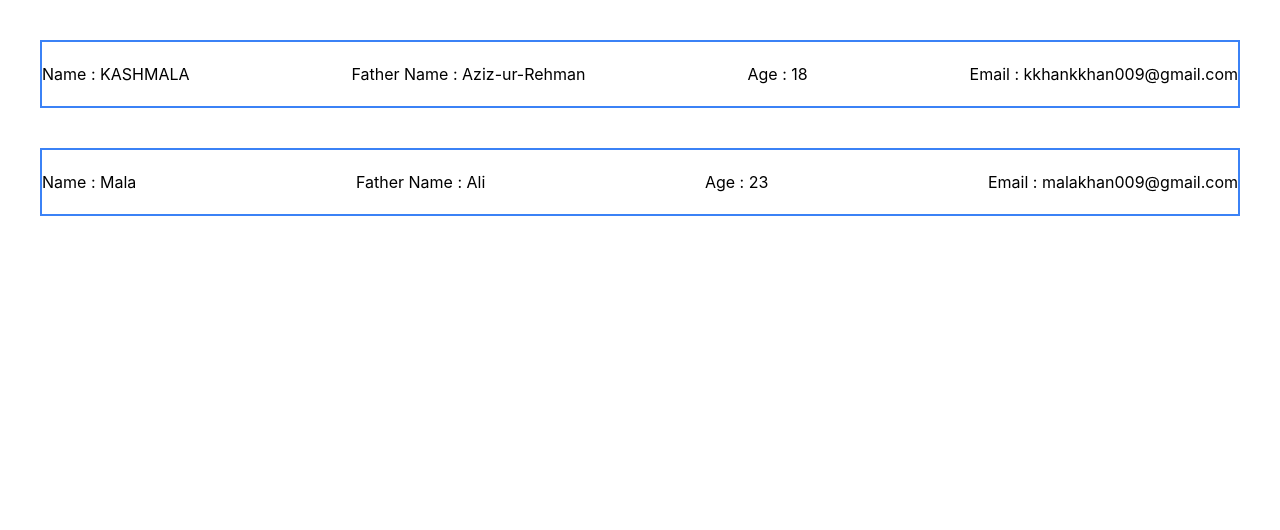
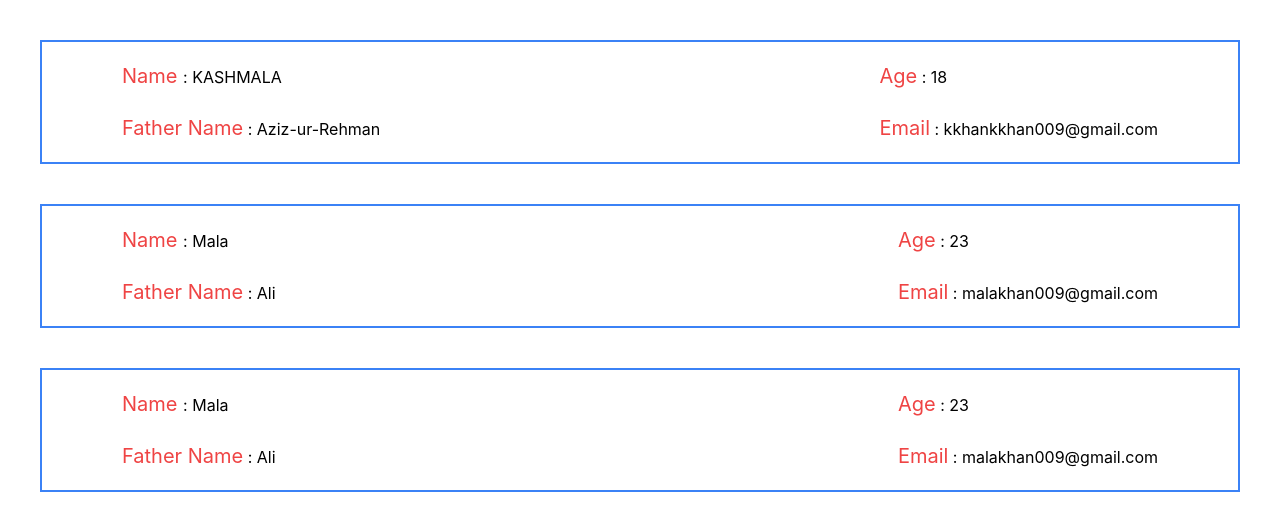
Before and after one commit to devmastersinstitue/ats-mobile, a React (Create React App) app in the folder frontend/front-end/: page / in a window 1280 px wide. Shown: the top 530 px of the page. Built offline with nearby package versions, Linux system fonts and the light colour scheme.

Commit message:
added design for first page

```diff
--- a/frontend/front-end/src/App.js
+++ b/frontend/front-end/src/App.js
@@ -6,10 +6,15 @@ import React, { useState, useEffect } from "react";
 function UserInfo(props){
   return (
   <div className='flex flex-row border-blue-500 border-2 justify-between m-10 py-5'>
-    <p>Name : {props.name}</p>
-    <p>Father Name : {props.fatherName}</p>
-    <p>Age : {props.age}</p>
-    <p>Email : {props.email}</p>
+    <div className='pl-20'>
+      <p><span className='text-xl text-red-500'>Name </span> : {props.name}</p><br/>
+      <p><span className='text-xl text-red-500'>Father Name</span> : {props.fatherName}</p>
+    </div>
+    <div className='mr-20'>
+      <p><span className='text-xl text-red-500'>Age</span> : {props.age}</p><br/>
+      <p><span className='text-xl text-red-500'>Email</span> : {props.email}</p>
+    </div>
+
   </div>
   );
 }
@@ -18,6 +23,7 @@ export default function App(props) {
     return (
     <div >
       <UserInfo name ="KASHMALA" fatherName ="Aziz-ur-Rehman" age ="18" email ="kkhankkhan009@gmail.com"/>
+      <UserInfo name ="Mala" fatherName ="Ali" age ="23" email ="malakhan009@gmail.com"/>
       <UserInfo name ="Mala" fatherName ="Ali" age ="23" email ="malakhan009@gmail.com"/>
     </div>
   );
```
